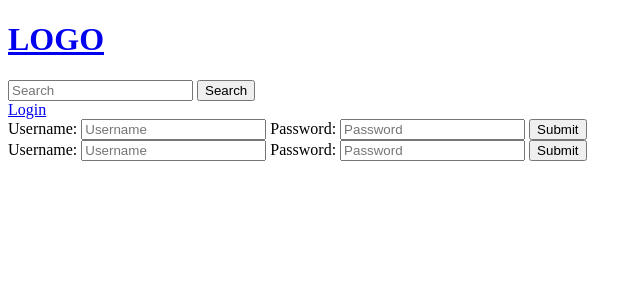
After one commit to arush3218/CATsalon, a Django app: page /login/ in a window 1280 px wide. The commit adds this page. Shown: the top 300 px of the page, without its empty margins (0-642 px from the left). Run offline with Django 5.2, Linux system fonts and the light colour scheme.

Commit message:
Update uploads #2

```diff
--- a/catsalon/base/templates/base/home.html
+++ b/catsalon/base/templates/base/home.html
@@ -29,13 +29,16 @@
   </div>
 
   <div>
+    <h5>{{room_count}} found</h5>
     <a href="{% url 'create_room' %}">Create Room</a>
 
     <div>
       {% for room in rooms %}
       <div>
+        {% if request.user == room.host %}
         <a href="{% url 'update_room' room.id %}"> Edit </a>
         <a href="{% url 'delete_room' room.id %}"> Delete </a>
+        {% endif %}
         <span> @{{ room.host.username }} </span>
         <a href="{% url 'room' room.id %}">
           <h2>{{ room.name }}</h2>
--- /dev/null
+++ b/catsalon/base/templates/base/login_register.html
@@ -0,0 +1,27 @@
+{% extends "main.html" %} {% block content %}
+
+
+<div>
+<div>
+    <form method="post" action=''>
+        {% csrf_token %}
+        <label>Username:</label>
+        <input type="text" name="username" placeholder="Username" required>
+        <label>Password:</label>
+        <input type="password" name="password" placeholder="Password" required>
+        <input type="submit",value='Login'></input>
+    </form>
+</div>
+<div>
+    <form method="post" action=''>
+        {% csrf_token %}
+        <label>Username:</label>
+        <input type="text" name="username" placeholder="Username" required>
+        <label>Password:</label>
+        <input type="password" name="password" placeholder="Password" required>
+        <input type="submit",value='Login'></input>
+    </form>
+</div>
+</div>
+
+{% endblock content %}
--- a/catsalon/base/urls.py
+++ b/catsalon/base/urls.py
@@ -2,9 +2,13 @@ from django.urls import path
 from . import views
 
 urlpatterns = [
+    path('login/', views.loginPage, name = 'login'),
+    path('register/', views.registerPage, name = 'register'),
+    path('logout/', views.logoutUser, name = 'logout'),
     path('', views.home, name = 'home'),
     path('room/<str:pk>/', views.room, name = 'room'),
     path('create-room/', views.createRoom, name = 'create_room'),
     path('update-room/<str:pk>', views.updateRoom, name = 'update_room'),
     path('delete-room/<str:pk>', views.DeleteRoom, name = 'delete_room'),
+
 ]
--- a/catsalon/base/views.py
+++ b/catsalon/base/views.py
@@ -1,8 +1,12 @@
-from django.shortcuts import render
+from django.shortcuts import render, redirect
+from django.http import HttpResponse
 from .models import Room, Topic
 from .forms import RoomForm, Room
-from django.shortcuts import redirect
-
+from django.db.models import Q
+from django.contrib.auth.models import User
+from django.contrib import messages
+from django.contrib.auth import authenticate, login, logout
+from django.contrib.auth.decorators import login_required
 
 # rooms = [
 #     {'id': '1', 'name': 'Lets learn something'},
@@ -10,11 +14,67 @@ from django.shortcuts import redirect
 #     {'id': '3', 'name': 'Might learn something'},
 # ]
 
+
+def loginPage(request):
+
+    page = 'login'
+
+    if request.user.is_authenticated:
+        return redirect('home')
+
+    if request.method == 'POST':
+        username = request.POST.get('username')
+        password = request.POST.get('password')
+
+        try:
+            user = User.objects.get(username=username)
+        except:
+            messages.error(request,'User does not exist')
+
+        user = authenticate(username=username, password=password)
+
+        if user is not None:
+            login(request, user)
+            return redirect('home')
+        else:
+            messages.error(request,'Username or password incorrect')
+
+
+    context = {'page': page}
+    return render(request, 'base/login_register.html', context)
+
+
+def logoutUser(request):
+    logout(request)
+    return redirect('home')
+
+def registerPage(request):
+        page = 'register'
+
+        if request.user.is_authenticated:
+            return redirect('home')
+
+        form = UserForm()
+
+        if request.method == 'POST':
+            form = UserForm(request.POST)
+            if form.is_valid():
+                user = form.save()
+                login(request, user)
+                return redirect('home')
+
+        context = {'form': form, 'page': page}
+        return render(request, 'base/login_register.html', context)
+
 def home(request):
     q= request.GET.get('q') if request.GET.get('q') != None else ''
-    rooms = Room.objects.filter(topic__name__icontains=q)
+    rooms = Room.objects.filter(Q(topic__name__icontains=q)|
+                                Q(name__icontains=q) |
+                                Q(description__icontains=q)
+                                )
     topics = Topic.objects.all()
-    context = {'rooms': rooms, 'topics': topics}
+    room_count = rooms.count()
+    context = {'rooms': rooms, 'topics': topics, 'room_count': room_count}
     return render(request, 'base/home.html',context )
 
 def room(request, pk):
@@ -23,6 +83,7 @@ def room(request, pk):
 
     return render(request, 'base/room.html', context)
 
+@login_required(login_url='login')
 def createRoom(request):
     form = RoomForm()
     if request.method == 'POST':
@@ -36,6 +97,12 @@ def createRoom(request):
 def updateRoom(request, pk):
     room = Room.objects.get(id=pk)
     form = RoomForm(instance=room)
+
+    if request.user != room.host :
+        return HttpResponse('You are not allowed here!')
+
+
+
     if request.method == 'POST':
         form = RoomForm(request.POST, instance=room)
         if form.is_valid():
@@ -51,3 +118,12 @@ def DeleteRoom(request, pk):
         room.delete()
         redirect('home')
     return render(request, 'base/delete.html',{'obj':room})
+
+
+
+'''
+user1 ===== Felis_catus password= justacat
+user2 ===== arush password= bellacia0
+user3 ===== siamese password= justacat
+
+'''
--- a/catsalon/templates/main.html
+++ b/catsalon/templates/main.html
@@ -8,6 +8,12 @@
   </head>
 
   <body>
-    {% include 'navbar.html' %} {%block content%} {%endblock%}
+    {% include 'navbar.html' %} {% if messages %}
+    <ul class="messages">
+      {% for message in messages %}
+      <li>{{ message }}</li>
+      {% endfor %}
+    </ul>
+    {% endif %} {%block content%} {%endblock%}
   </body>
 </html>
--- a/catsalon/templates/navbar.html
+++ b/catsalon/templates/navbar.html
@@ -1 +1,13 @@
-<a href="/"> Home</a>
+<a href="/">
+  <h1>LOGO</h1>
+</a>
+<form method="GET" action="{% url 'home' %}">
+  <input type="text" name="q" placeholder="Search" />
+  <button type="submit">Search</button>
+</form>
+
+{% if request.user.is_authenticated%}
+<a href="{% url 'logout'%}">Logout</a>
+{% else %}
+<a href="{% url 'login' %}">Login</a>
+{% endif %}
```
Also changed, not shown: catsalon/db.sqlite3.
